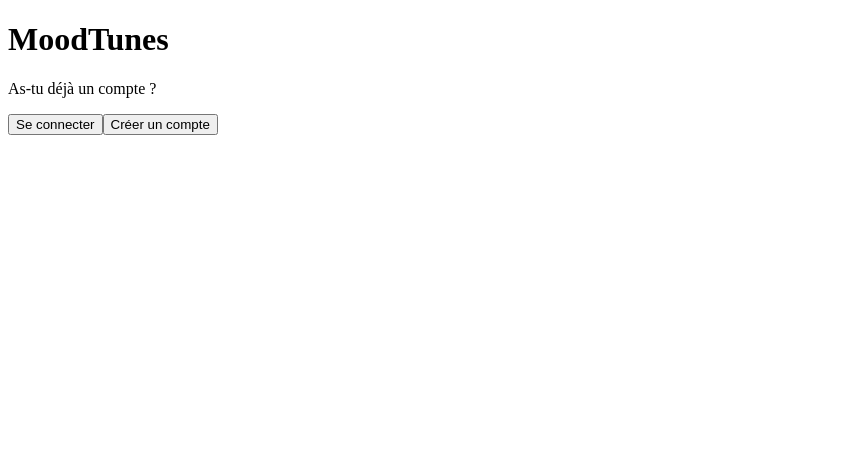
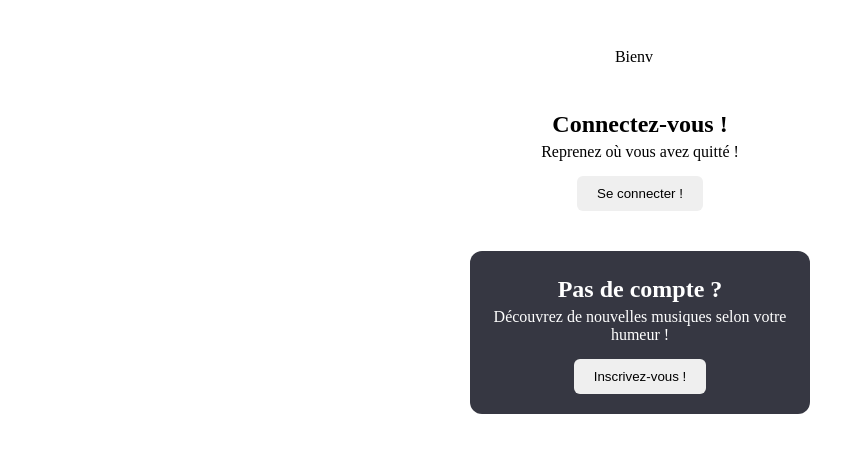
Before and after one commit to Projet-fin-d-etudes-MoodTunes/Projets-fin-d--tudes--MoodTunes, a React (Create React App) app in the folder MoodTunes/frontend/moodtunes/: page / in a window 1280 px wide. Shown: the top 452 px of the page, without its empty margins (0-865 px from the left). Built offline with nearby package versions, Linux system fonts and the light colour scheme.

Commit message:
Avancements
Ajout du textype pour le titre principal
CSS des 2 boutons
Changement de couleurs entre les 2 boutons alternatives
Changements du texte en même temps que les 2 couleurs

```diff
--- a/MoodTunes/frontend/moodtunes/src/AuthContext.jsx
+++ b/MoodTunes/frontend/moodtunes/src/AuthContext.jsx
@@ -9,7 +9,6 @@
     return storedUser ? JSON.parse(storedUser) : null;
   });
 
-  // optionnel mais propre
   useEffect(() => {
     if (user) {
       localStorage.setItem("user", JSON.stringify(user));
--- a/MoodTunes/frontend/moodtunes/src/pages/Landing.jsx
+++ b/MoodTunes/frontend/moodtunes/src/pages/Landing.jsx
@@ -1,30 +1,83 @@
 import { useNavigate } from "react-router-dom";
-import { useContext, useEffect } from "react";
+import { useContext, useEffect, useState } from "react";
 import { AuthContext } from "../AuthContext";
+import TextType from './scripts/TextType';
+import './styles/Landing.css'
 
 function Landing() {
   const navigate = useNavigate();
   const { user } = useContext(AuthContext);
 
+  const [hovered, setHovered] = useState(null);
+
+
+  const [colorIndex, setColorIndex] = useState(0);
+  const colors = ['signin', 'signup'];
 
   useEffect(() => {
-    if (user) {
-      navigate("/home");
-    }
+    if (hovered) return;
+    const interval = setInterval(() => {
+      setColorIndex(prev => (prev + 1) % colors.length);
+    }, 4000);
+    return () => clearInterval(interval);
+  }, [hovered]);
+
+  useEffect(() => {
+    if (user) navigate("/home");
   }, [user, navigate]);
 
+
+
   return (
-    <div>
-      <h1>MoodTunes</h1>
-      <p>As-tu déjà un compte ?</p>
+    <div className="landing-page">
 
-      <button onClick={() => navigate("/signin")}>
-        Se connecter
-      </button>
+      <TextType
+        text={["Bienvenue sur MoodTunes !"]}
+        typingSpeed={75}
+        deletingSpeed={50}
+        pauseDuration={1500}
+        showCursor
+        cursorCharacter="_"
+        variableSpeed={{ min: 60, max: 120 }}
+        cursorBlinkDuration={0.5}
+      />
 
-      <button onClick={() => navigate("/signup")}>
-        Créer un compte
-      </button>
+      <div
+        className={`button-block ${
+          hovered === 'signin' || (!hovered && colors[colorIndex] === 'signin')
+            ? 'active-bg'
+            : 'inactive-bg'
+        }`}
+        onMouseEnter={() => setHovered('signin')}
+        onMouseLeave={() => setHovered(null)}
+      >
+        <h2>
+          {hovered === 'signin' ? "Bon retour !" : "Connectez-vous !"}
+        </h2>
+        <p>
+          {hovered === 'signin' ? "Prêt à écouter votre playlist ?" : "Reprenez où vous avez quitté !"}
+        </p>
+        <button onClick={() => navigate("/signin")}>Se connecter !</button>
+      </div>
+
+      <div
+        className={`button-block ${
+          hovered === 'signup' || (!hovered && colors[colorIndex] === 'signup')
+            ? 'active-bg'
+            : 'inactive-bg'
+        }`}
+        onMouseEnter={() => setHovered('signup')}
+        onMouseLeave={() => setHovered(null)}
+      >
+        <h2>
+          {hovered === 'signup' ? "Rejoignez-nous !" : "Pas de compte ?"}
+        </h2>
+        <p>
+          {hovered === 'signup' ? "Créez votre compte et découvrez de nouvelles musiques !" : "Découvrez de nouvelles musiques selon votre humeur !"}
+        </p>
+        <button onClick={() => navigate("/signup")}>Inscrivez-vous !</button>
+      </div>
+
     </div>
   );
 }
--- a/MoodTunes/frontend/moodtunes/src/pages/SignUp.jsx
+++ b/MoodTunes/frontend/moodtunes/src/pages/SignUp.jsx
@@ -55,7 +55,7 @@
       return;
     }
 
-    // ✅ compte créé → utilisateur connecté
+    //  compte créé → utilisateur connecté
     setUser({
       username: data.username,
       genres: data.genres
--- /dev/null
+++ b/MoodTunes/frontend/moodtunes/src/pages/scripts/TextType.js
@@ -0,0 +1,174 @@
+'use client';
+
+import { useEffect, useRef, useState, createElement, useMemo, useCallback } from 'react';
+import { gsap } from 'gsap';
+import '../styles/TextType.css';
+
+const TextType = ({
+  text,
+  as: Component = 'div',
+  typingSpeed = 50,
+  initialDelay = 0,
+  pauseDuration = 2000,
+  deletingSpeed = 30,
+  loop = true,
+  className = '',
+  showCursor = true,
+  hideCursorWhileTyping = false,
+  cursorCharacter = '|',
+  cursorClassName = '',
+  cursorBlinkDuration = 0.5,
+  textColors = [],
+  variableSpeed,
+  onSentenceComplete,
+  startOnVisible = false,
+  reverseMode = false,
+  ...props
+}) => {
+  const [displayedText, setDisplayedText] = useState('');
+  const [currentCharIndex, setCurrentCharIndex] = useState(0);
+  const [isDeleting, setIsDeleting] = useState(false);
+  const [currentTextIndex, setCurrentTextIndex] = useState(0);
+  const [isVisible, setIsVisible] = useState(!startOnVisible);
+  const cursorRef = useRef(null);
+  const containerRef = useRef(null);
+
+  const textArray = useMemo(() => (Array.isArray(text) ? text : [text]), [text]);
+
+  const getRandomSpeed = useCallback(() => {
+    if (!variableSpeed) return typingSpeed;
+    const { min, max } = variableSpeed;
+    return Math.random() * (max - min) + min;
+  }, [variableSpeed, typingSpeed]);
+
+  const getCurrentTextColor = () => {
+    if (textColors.length === 0) return;
+    return textColors[currentTextIndex % textColors.length];
+  };
+
+  useEffect(() => {
+    if (!startOnVisible || !containerRef.current) return;
+
+    const observer = new IntersectionObserver(
+      entries => {
+        entries.forEach(entry => {
+          if (entry.isIntersecting) {
+            setIsVisible(true);
+          }
+        });
+      },
+      { threshold: 0.1 }
+    );
+
+    observer.observe(containerRef.current);
+    return () => observer.disconnect();
+  }, [startOnVisible]);
+
+  useEffect(() => {
+    if (showCursor && cursorRef.current) {
+      gsap.set(cursorRef.current, { opacity: 1 });
+      gsap.to(cursorRef.current, {
+        opacity: 0,
+        duration: cursorBlinkDuration,
+        repeat: -1,
+        yoyo: true,
+        ease: 'power2.inOut'
+      });
+    }
+  }, [showCursor, cursorBlinkDuration]);
+
+  useEffect(() => {
+    if (!isVisible) return;
+
+    let timeout;
+    const currentText = textArray[currentTextIndex];
+    const processedText = reverseMode ? currentText.split('').reverse().join('') : currentText;
+
+    const executeTypingAnimation = () => {
+      if (isDeleting) {
+        if (displayedText === '') {
+          setIsDeleting(false);
+          if (currentTextIndex === textArray.length - 1 && !loop) {
+            return;
+          }
+
+          if (onSentenceComplete) {
+            onSentenceComplete(textArray[currentTextIndex], currentTextIndex);
+          }
+
+          setCurrentTextIndex(prev => (prev + 1) % textArray.length);
+          setCurrentCharIndex(0);
+          timeout = setTimeout(() => {}, pauseDuration);
+        } else {
+          timeout = setTimeout(() => {
+            setDisplayedText(prev => prev.slice(0, -1));
+          }, deletingSpeed);
+        }
+      } else {
+        if (currentCharIndex < processedText.length) {
+          timeout = setTimeout(
+            () => {
+              setDisplayedText(prev => prev + processedText[currentCharIndex]);
+              setCurrentCharIndex(prev => prev + 1);
+            },
+            variableSpeed ? getRandomSpeed() : typingSpeed
+          );
+        } else if (textArray.length >= 1) {
+          if (!loop && currentTextIndex === textArray.length - 1) return;
+          timeout = setTimeout(() => {
+            setIsDeleting(true);
+          }, pauseDuration);
+        }
+      }
+    };
+
+    if (currentCharIndex === 0 && !isDeleting && displayedText === '') {
+      timeout = setTimeout(executeTypingAnimation, initialDelay);
+    } else {
+      executeTypingAnimation();
+    }
+
+    return () => clearTimeout(timeout);
+    // eslint-disable-next-line react-hooks/exhaustive-deps
+  }, [
+    currentCharIndex,
+    displayedText,
+    isDeleting,
+    typingSpeed,
+    deletingSpeed,
+    pauseDuration,
+    textArray,
+    currentTextIndex,
+    loop,
+    initialDelay,
+    isVisible,
+    reverseMode,
+    variableSpeed,
+    onSentenceComplete
+  ]);
+
+  const shouldHideCursor =
+    hideCursorWhileTyping && (currentCharIndex < textArray[currentTextIndex].length || isDeleting);
+
+  return createElement(
+    Component,
+    {
+      ref: containerRef,
+      className: `text-type ${className}`,
+      ...props
+    },
+    <span className="text-type__content" style={{ color: getCurrentTextColor() || 'inherit' }}>
+      {displayedText}
+    </span>,
+    showCursor && (
+      <span
+        ref={cursorRef}
+        className={`text-type__cursor ${cursorClassName} ${shouldHideCursor ? 'text-type__cursor--hidden' : ''}`}
+      >
+        {cursorCharacter}
+      </span>
+    )
+  );
+};
+
+export default TextType;
--- /dev/null
+++ b/MoodTunes/frontend/moodtunes/src/pages/styles/Landing.css
@@ -0,0 +1,42 @@
+.landing-page {
+  display: flex;
+  flex-direction: column;
+  align-items: center;
+  gap: 20px;
+  padding: 40px;
+}
+
+.button-block {
+  padding: 20px;
+  border-radius: 12px;
+  text-align: center;
+  width: 300px;
+  transition: background-color 0.5s ease, color 0.5s ease;
+}
+
+
+.button-block h2,
+.button-block p {
+  margin: 5px 0;
+  transition: color 0.5s ease;
+}
+
+
+.button-block button {
+  margin-top: 10px;
+  padding: 10px 20px;
+  border: none;
+  border-radius: 6px;
+  cursor: pointer;
+  transition: background-color 0.3s ease, color 0.3s ease;
+}
+
+.active-bg {
+  background-color: #363742;
+  color: #ffffff;
+}
+
+.inactive-bg {
+  background-color: #ffffff;
+  color: #000000;
+}
--- /dev/null
+++ b/MoodTunes/frontend/moodtunes/src/pages/styles/TextType.css
@@ -0,0 +1,14 @@
+.text-type {
+  display: inline-block;
+  white-space: pre-wrap;
+}
+
+.text-type__cursor {
+  margin-left: 0.25rem;
+  display: inline-block;
+  opacity: 1;
+}
+
+.text-type__cursor--hidden {
+  display: none;
+}
--- a/MoodTunes/frontend/package.json
+++ b/MoodTunes/frontend/package.json
@@ -1,5 +1,6 @@
 {
   "dependencies": {
+    "gsap": "^3.14.2",
     "react-router-dom": "^7.13.0"
   }
 }
```
Also changed, not shown: 1 other file (tests, documents, lock files or other folders).
